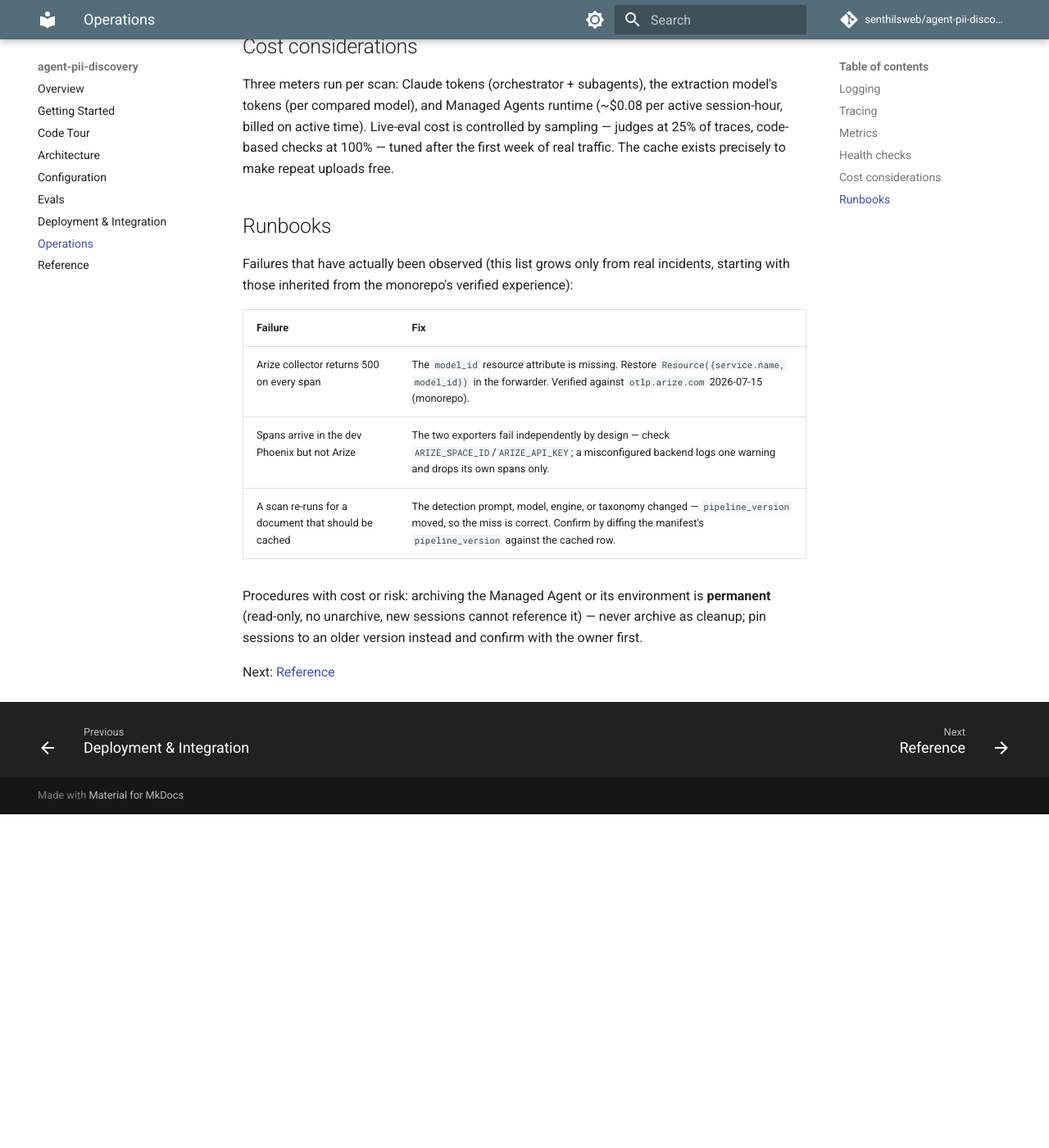
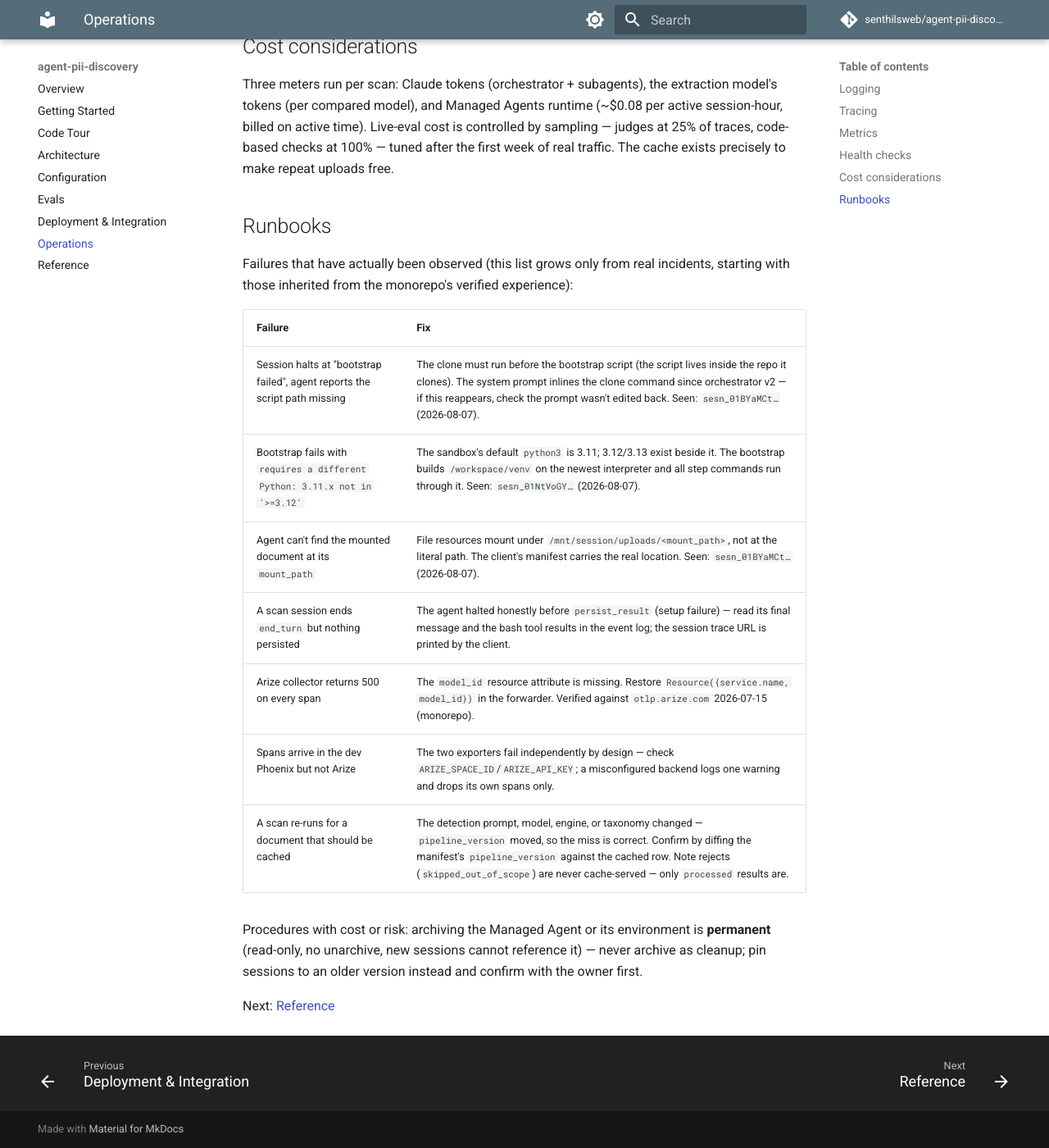
Before and after one commit to senthilsweb/agent-pii-discovery, an MkDocs documentation site: the page built from docs/operations.md, in a window 1280 px wide and 1400 px high, scrolled down 1569 px. Shown: the whole window at 82% size. Built offline with MkDocs 1.6.1 and Material for MkDocs 9.7.7, drawn with Linux system fonts in a browser that asks for light colours; comment, search, counter and statistics services are not loaded; before the commit the page ends 2562 px from its top, so only the background shows below that.

Commit message:
docs: close Phase 2 gate; real-failure runbook entries; session hygiene
Gate evidence from real sessions (assertions replayed from archived event
history, zero extra tokens): reject trajectory sesn_01PmKunz (clean bash
trail, no scan steps, one persist), full scan sesn_014W2bpr (step order,
valid schema, all excerpts grounded, one persist). Clean-fixture FP run
deferred to the Phase 3 budgeted round. All six sessions archived; nothing
running; no deployments exist.

Co-Authored-By: Claude Fable 5 <noreply@anthropic.com>

```diff
--- a/docs/operations.md
+++ b/docs/operations.md
@@ -61,9 +61,13 @@ experience):
 
 | Failure | Fix |
 |---|---|
+| Session halts at "bootstrap failed", agent reports the script path missing | The clone must run before the bootstrap script (the script lives inside the repo it clones). The system prompt inlines the clone command since orchestrator v2 — if this reappears, check the prompt wasn't edited back. Seen: `sesn_01BYaMCt…` (2026-08-07). |
+| Bootstrap fails with `requires a different Python: 3.11.x not in '>=3.12'` | The sandbox's default `python3` is 3.11; 3.12/3.13 exist beside it. The bootstrap builds `/workspace/venv` on the newest interpreter and all step commands run through it. Seen: `sesn_01NtVoGY…` (2026-08-07). |
+| Agent can't find the mounted document at its `mount_path` | File resources mount under `/mnt/session/uploads/<mount_path>`, not at the literal path. The client's manifest carries the real location. Seen: `sesn_01BYaMCt…` (2026-08-07). |
+| A scan session ends `end_turn` but nothing persisted | The agent halted honestly before `persist_result` (setup failure) — read its final message and the bash tool results in the event log; the session trace URL is printed by the client. |
 | Arize collector returns 500 on every span | The `model_id` resource attribute is missing. Restore `Resource({service.name, model_id})` in the forwarder. Verified against `otlp.arize.com` 2026-07-15 (monorepo). |
 | Spans arrive in the dev Phoenix but not Arize | The two exporters fail independently by design — check `ARIZE_SPACE_ID`/`ARIZE_API_KEY`; a misconfigured backend logs one warning and drops its own spans only. |
-| A scan re-runs for a document that should be cached | The detection prompt, model, engine, or taxonomy changed — `pipeline_version` moved, so the miss is correct. Confirm by diffing the manifest's `pipeline_version` against the cached row. |
+| A scan re-runs for a document that should be cached | The detection prompt, model, engine, or taxonomy changed — `pipeline_version` moved, so the miss is correct. Confirm by diffing the manifest's `pipeline_version` against the cached row. Note rejects (`skipped_out_of_scope`) are never cache-served — only `processed` results are. |
 
 Procedures with cost or risk: archiving the Managed Agent or its environment
 is **permanent** (read-only, no unarchive, new sessions cannot reference it) —
```
Also changed, not shown: docs/reference.md (+1 -1 lines), openspec/changes/add-pii-discovery-agent/tasks.md (+5 -5 lines), 1 other file.
